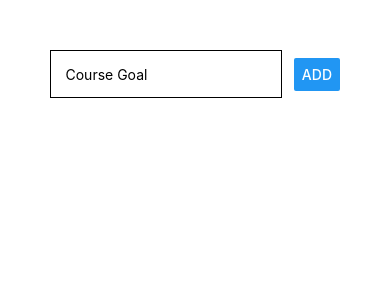
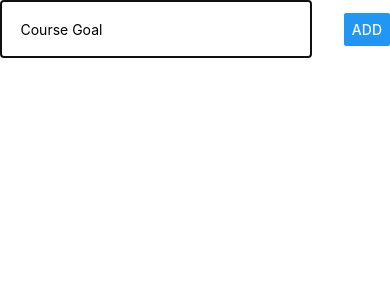
Before and after one commit to JasJohn3/react-native-complete-guide, a React Native app: screen / in a window 390 px wide. Shown: the top 300 px of the page. Built offline with nearby package versions, Linux system fonts and the light colour scheme.

Commit message:
Modal Added with visible/not visible button

```diff
--- a/components/GoalInput.js
+++ b/components/GoalInput.js
@@ -1,5 +1,5 @@
 import React, {useState} from 'react';
-import { View, StyleSheet , TextInput, Button} from 'react-native';
+import { View, StyleSheet , TextInput, Button, Modal} from 'react-native';
 const GoalInput = props =>{
   //stores two state types of entered goal, which will be used to store the input values from the User.
   //setEnteredGoal which is used to store the User input into the program.
@@ -12,11 +12,13 @@ const GoalInput = props =>{
 
 
     return (
+      <Modal visible={props.visible} animationType= "slide">
         <View style={styles.inputContainer} >
         {/* onChangeText detects user input. The goalInputHandler is a function, but the function call is exluded allowing react to detect on event instead. */}
         <TextInput placeholder="Course Goal" style={styles.input} onChangeText={goalInputHandler} value={enteredGoal} />
         <Button title="ADD" onPress={props.onAddGoal.bind(this,enteredGoal)}/>
       </View>
+      </Modal>
     );
 };
 
```
